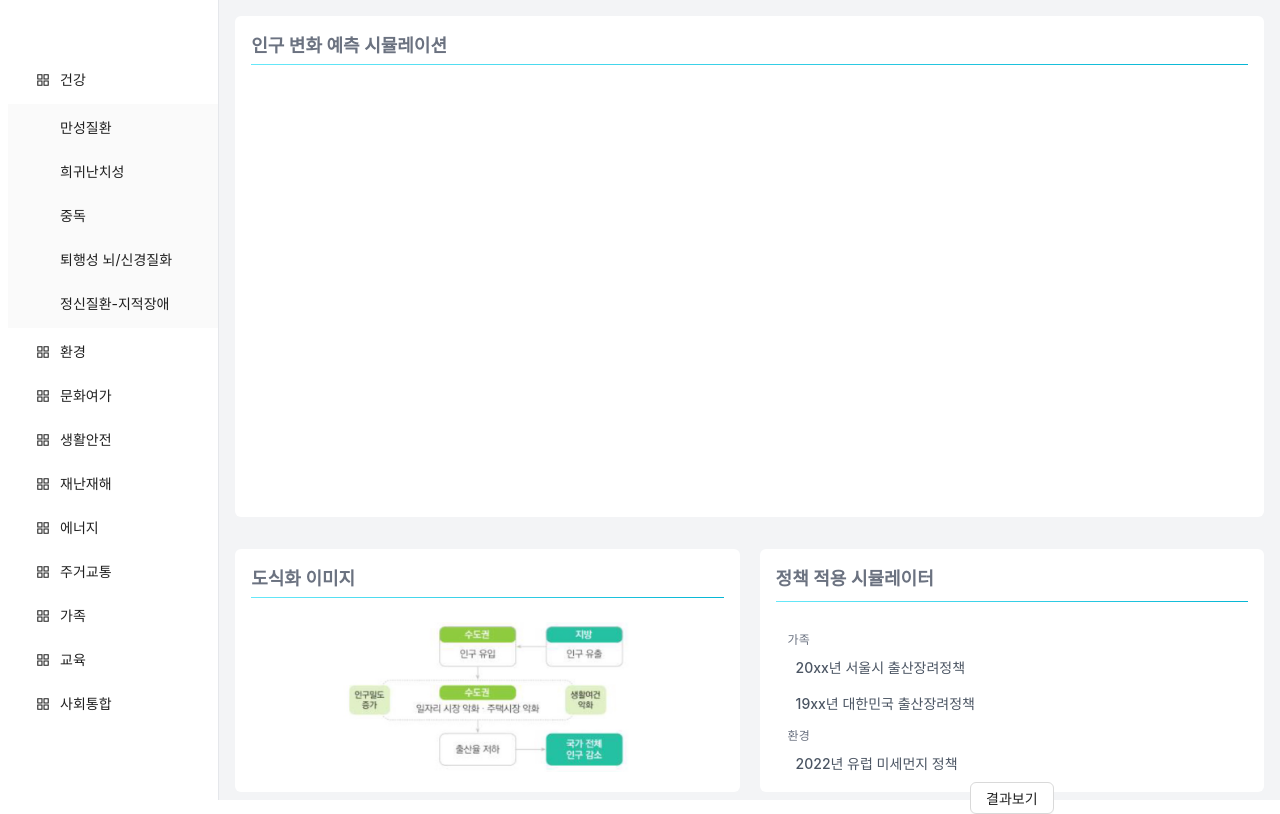
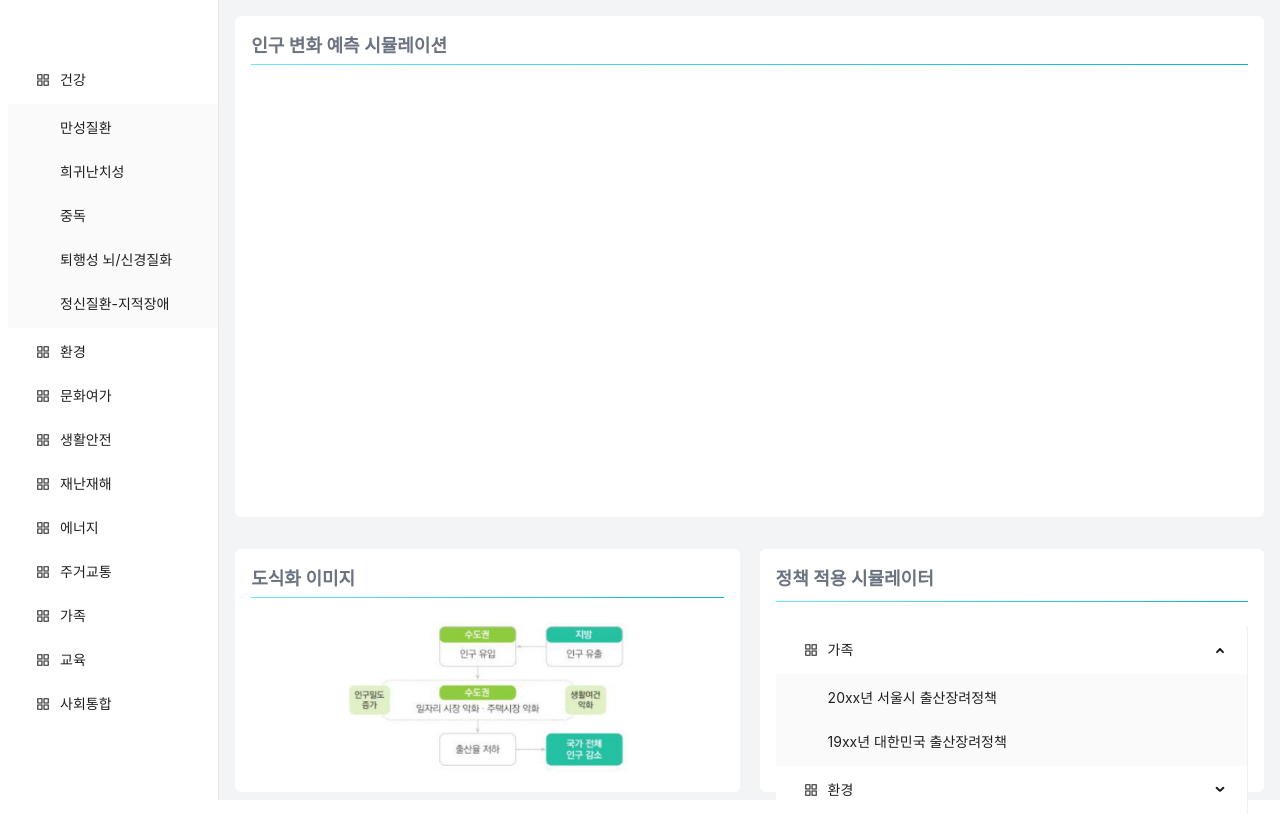
Before and after one commit to sean-ineeji/proj-rnd-population, a React (Create React App) app in the folder population-simulator/: page / in a window 1280 px wide. Built offline with nearby package versions, Linux system fonts and the light colour scheme.

Commit message:
policy library antd

```diff
--- a/population-simulator/src/components/PolicyCheck/PolicyCheck.tsx
+++ b/population-simulator/src/components/PolicyCheck/PolicyCheck.tsx
@@ -1,33 +1,58 @@
-import React from 'react';
+import React, { useState } from 'react';
 import { Button } from 'antd';
+import { AppstoreOutlined } from '@ant-design/icons';
+import type { MenuProps } from 'antd';
+import { Menu } from 'antd';
 
-const policy_library = {
-  가족: ['20xx년 서울시 출산장려정책', '19xx년 대한민국 출산장려정책'],
-  환경: ['2022년 유럽 미세먼지 정책'],
-};
+type MenuItem = Required<MenuProps>['items'][number];
 
-const PolicyCheck = () => {
+function getItem(
+  label: React.ReactNode,
+  key: React.Key,
+  icon?: React.ReactNode,
+  children?: MenuItem[],
+  type?: 'group',
+): MenuItem {
+  return {
+    key,
+    icon,
+    children,
+    label,
+    type,
+  } as MenuItem;
+}
+
+const items: MenuItem[] = [
+  getItem('가족', 'sub1', <AppstoreOutlined />, [
+    getItem('20xx년 서울시 출산장려정책', '1'),
+    getItem('19xx년 대한민국 출산장려정책', '2'),
+  ]),
+  getItem('환경', 'sub2', <AppstoreOutlined />, [
+    getItem('2022년 유럽 미세먼지 정책', '3'),
+  ]),
+];
+
+const rootSubmenuKeys = ['sub1', 'sub2'];
+
+const PolicyCheck: React.FC = () => {
+  const [openKeys, setOpenKeys] = useState(['sub1']);
+
+  const onOpenChange: MenuProps['onOpenChange'] = (keys) => {
+    const latestOpenKey = keys.find((key) => openKeys.indexOf(key) === -1);
+    if (latestOpenKey && rootSubmenuKeys.indexOf(latestOpenKey!) === -1) {
+      setOpenKeys(keys);
+    } else {
+      setOpenKeys(latestOpenKey ? [latestOpenKey] : []);
+    }
+  };
+
   return (
-    <div>
-      {Object.entries(policy_library).map(([issue, policies]) => (
-        <div key={issue}>
-          <label className="px-3 text-xs text-gray-500 uppercase dark:text-gray-400">
-            {issue}
-          </label>
-          {policies.map((policy) => (
-            <button
-              className="w-full flex items-center px-3 py-2 text-gray-600 transition-colors duration-300 transform rounded-lg dark:text-gray-200 hover:bg-gray-100 dark:hover:bg-gray-800 dark:hover:text-gray-200 hover:text-gray-700"
-              key={policy}
-            >
-              <p className="mx-2 text-sm font-medium">{policy}</p>
-            </button>
-          ))}
-        </div>
-      ))}
-      <div style={{ textAlign: 'center' }}>
-        <Button type="default">결과보기</Button>
-      </div>
-    </div>
+    <Menu
+      mode="inline"
+      openKeys={openKeys}
+      onOpenChange={onOpenChange}
+      items={items}
+    />
   );
 };
 
```
